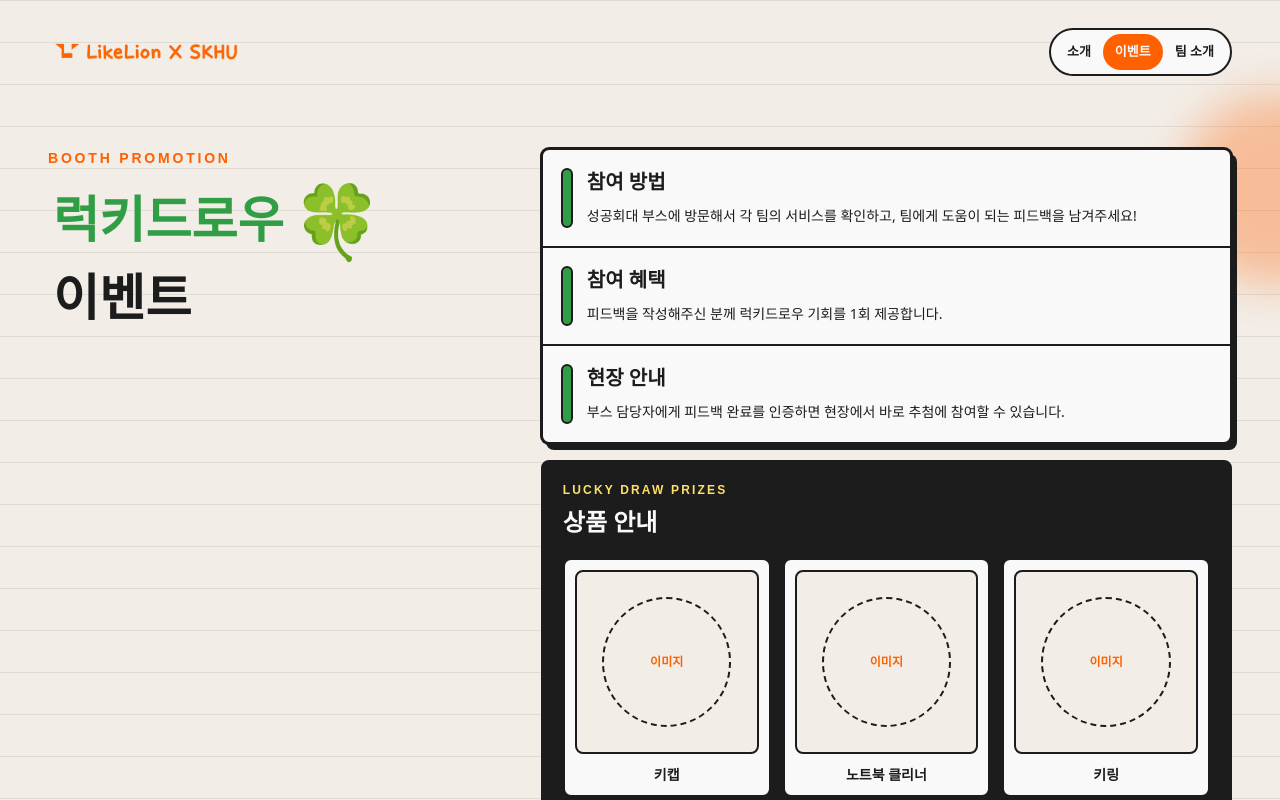
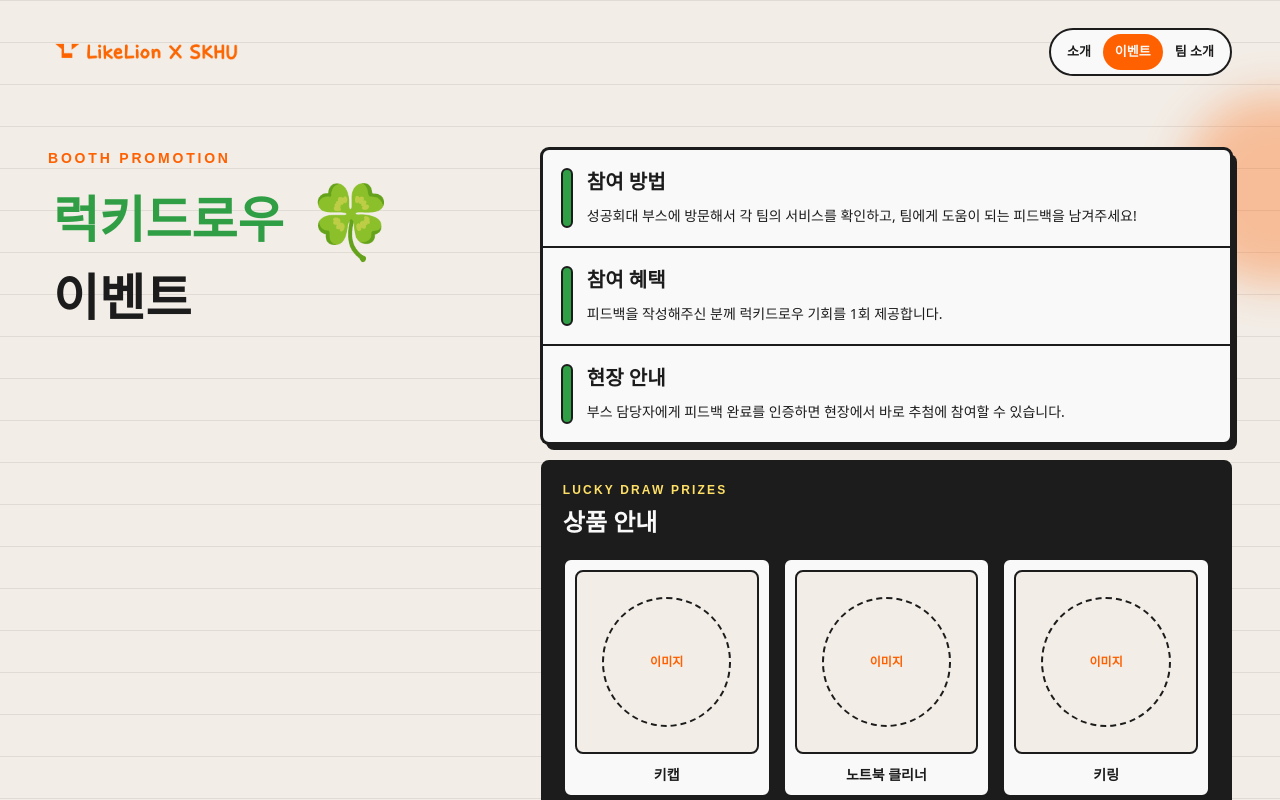
Before and after one commit to likevanilla/SKHU-likelion14th-hackathon-showcase, a React (Vite) app: page /event in a window 1280 px wide. Shown: the top 800 px of the page. Built offline with nearby package versions, Linux system fonts and the light colour scheme; a web font is replaced by a local one.

Commit message:
.stroke-emoji의 margin-left 값을 -0.60em에서 -0.50em으로 수정

```diff
--- a/src/index.css
+++ b/src/index.css
@@ -111,7 +111,7 @@ h3,
 
 .stroke-emoji {
   display: inline-block;
-  margin-left: -0.60em;
+  margin-left: -0.50em;
   font-size: clamp(38px, 11vw, 92px);
   line-height: 1;
   animation: emoji-pop 520ms cubic-bezier(0.2, 0.8, 0.2, 1) 1s both;
```
